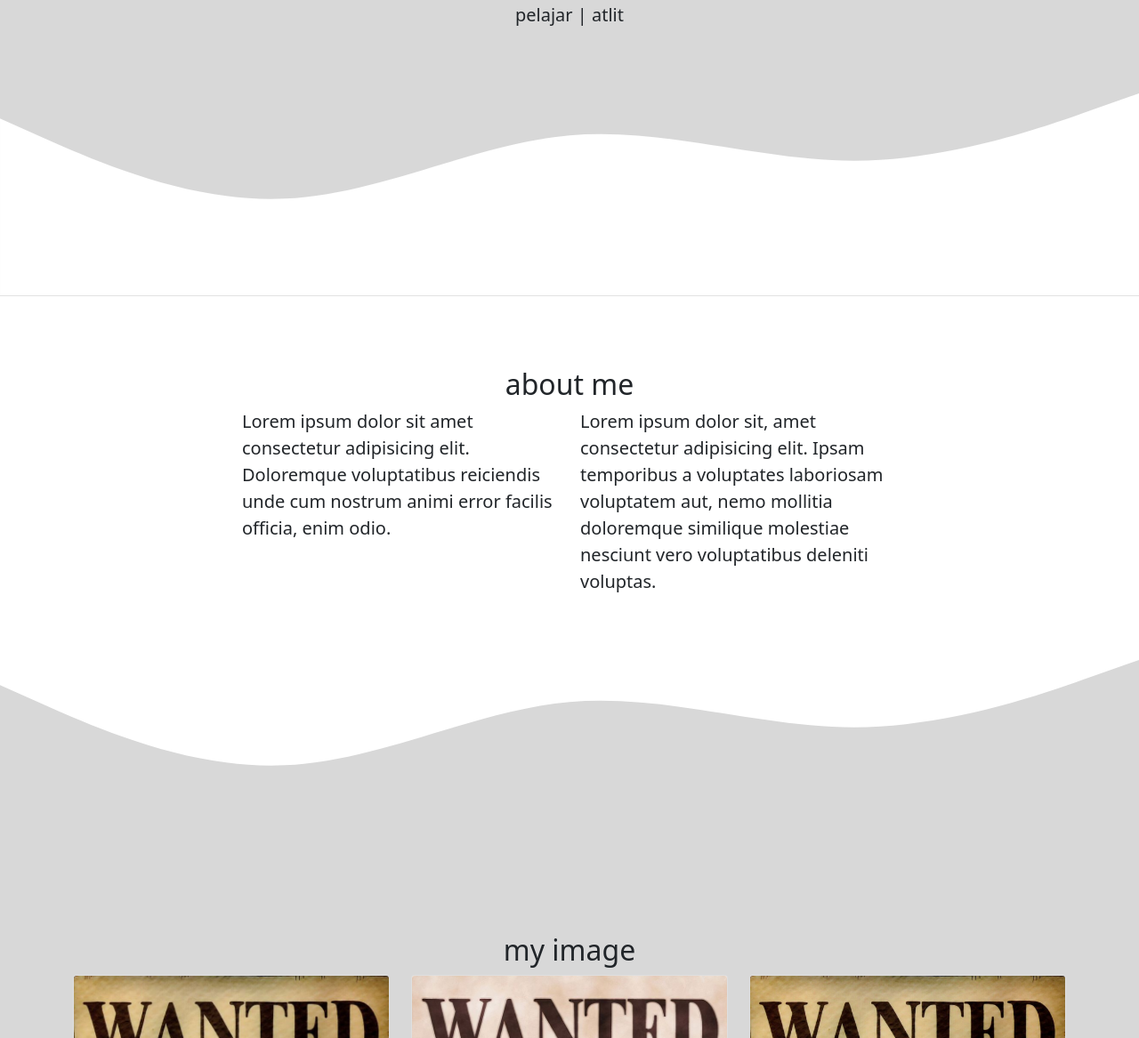
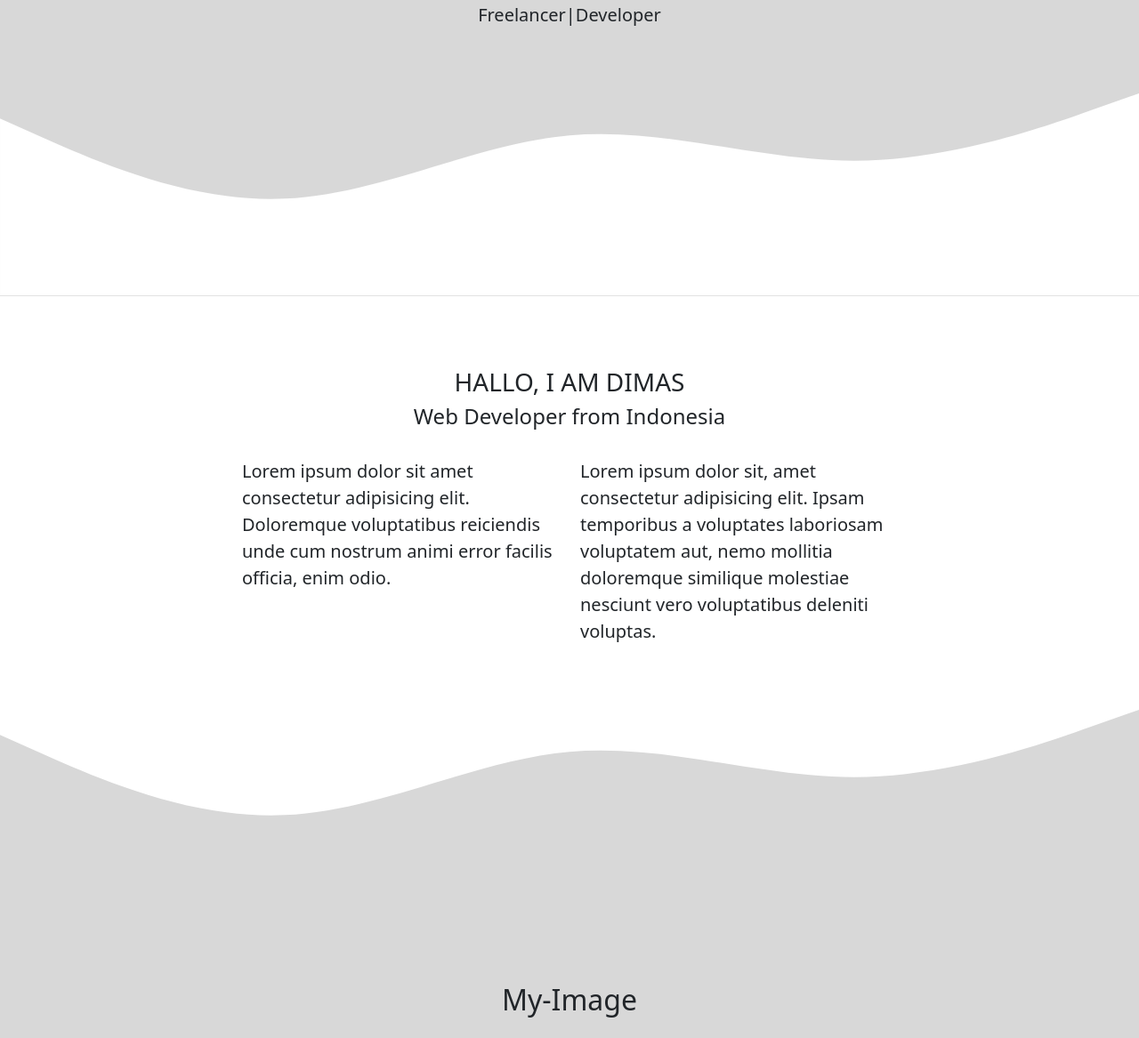
Before and after one commit to Dimasadhyaksa/Dimasadhyaksa.github.io, a plain HTML site: page index.htm in a window 1280 px wide. Shown: the part 353-1520 px from the top of the page at 89% size. Drawn offline with nearby package versions, Linux system fonts and the light colour scheme.

Commit message:
mengubah warna button menjadi hijau

```diff
--- a/index.htm
+++ b/index.htm
@@ -45,7 +45,7 @@
     <section class="jumbotron text-center">
       <img src="img/foto4.jpg" alt="dimas" width="200px" class="rounded-circle img-thumbnail" />
       <h1 class="display-4">Dimas adhyaksa</h1>
-      <p class="lead">pelajar | atlit</p>
+      <p class="lead">Freelancer|Developer</p>
       <svg xmlns="http://www.w3.org/2000/svg" viewBox="0 0 1440 320">
         <svg xmlns="http://www.w3.org/2000/svg" viewBox="0 0 1440 320"><path fill="#fff" fill-opacity="1" d="M0,96L60,122.7C120,149,240,203,360,197.3C480,192,600,128,720,117.3C840,107,960,149,1080,149.3C1200,149,1320,107,1380,85.3L1440,64L1440,320L1380,320C1320,320,1200,320,1080,320C960,320,840,320,720,320C600,320,480,320,360,320C240,320,120,320,60,320L0,320Z"></path></svg>
     </section>
@@ -55,7 +55,11 @@
     <section id="about">
       <div class="container">
         <div class="row text-center">
-          <div class="col"><h2>about me</h2></div>
+          <div class="col mb-4">
+            <h3>HALLO, I AM DIMAS</h3>
+            <h4>Web Developer from Indonesia</h4>
+
+          </div>
         </div>
 
         <div class="row justify-content-center fs-5">
@@ -83,8 +87,8 @@
     <section id="projects">
         <div class="container">
             <div class="row text-center">
-                <div class="col ">
-                    <h2>my image</h2>
+                <div class="col mb-4">
+                    <h2>My-Image</h2>
                 </div>
             </div>
             <div class="row">
@@ -147,7 +151,7 @@
                             <label for="exampleFormControlTextarea1" class="form-label" >Example textarea</label>
                             <textarea class="form-control" id="exampleFormControlTextarea1" rows="3" name="pesan"></textarea>
                           </div>
-                        <button type="submit" class="btn btn-primary btn-kirim">Submit</button>
+                        <button type="submit" class="btn btn-success btn-kirim">kirim</button>
                         <button class="btn btn-primary btn-loading d-none" type="button" disabled>
                           <span class="spinner-border spinner-border-sm" aria-hidden="true"></span>
                           <span role="status">Loading...</span>
```
